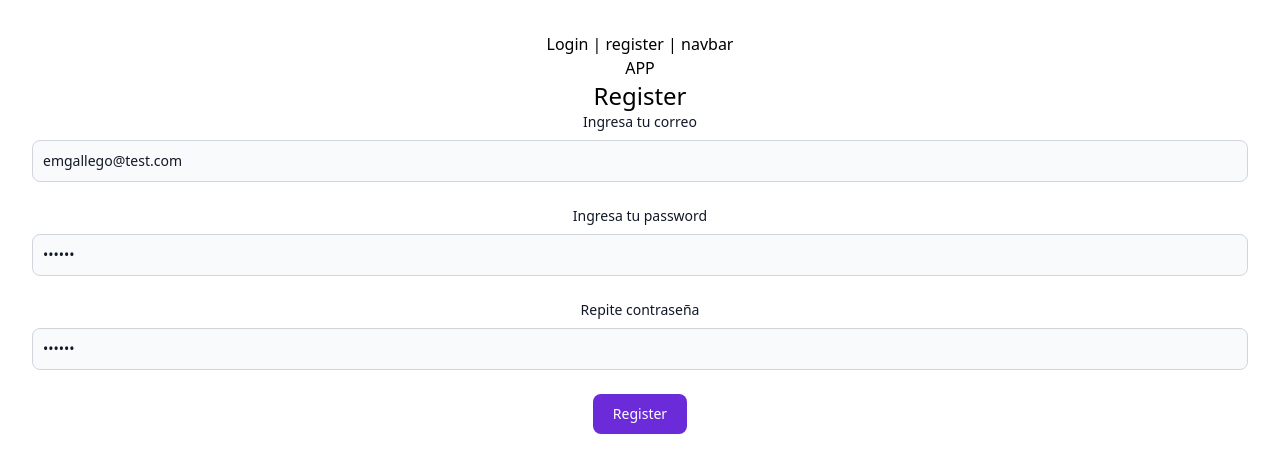
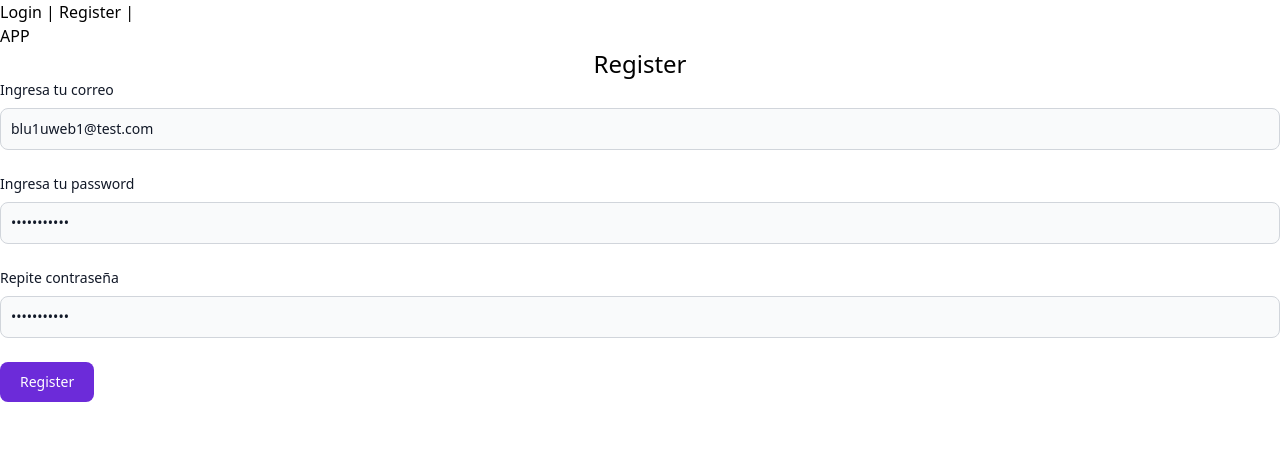
Before and after one commit to edwinmgallego/crud-react-rr6-ctxtapi-fb, a React (Vite) app: page /register in a window 1280 px wide. Shown: the top 472 px of the page. Built offline with nearby package versions, Linux system fonts and the light colour scheme; no server answers.

Commit message:
implementacion de tailwind

```diff
--- a/src/App.jsx
+++ b/src/App.jsx
@@ -1,26 +1,25 @@
-import { useContext, useState } from "react";
 import { Routes, Route } from "react-router-dom";
+
 import Login from "./routes/Login";
 import Home from "./routes/Home";
-import Navbar from "./Components/navbar";
+import Register from "./routes/Register";
+import Navbar from "./Components/Navbar";
 import RequireAuth from "./Components/RequireAuth";
-import "./App.css";
-import Register from "./Components/Register";
+import { useContext } from "react";
 import { UserContext } from "./context/UserProvider";
 import LayoutContainerForm from "./Components/LayoutContainerForm";
 
-function App() {
+const App = () => {
   const { user } = useContext(UserContext);
 
   if (user === false) {
-    return <p>loading user............</p>;
+    return <p>Loading...</p>;
   }
 
   return (
     <>
       <Navbar />
       <h1>APP</h1>
-
       <Routes>
         <Route
           path="/"
@@ -29,14 +28,15 @@ function App() {
               <Home />
             </RequireAuth>
           }
-        ></Route>
-        <Route path={"/"} element={<LayoutContainerForm />}>
-          <Route path="/login" element={<Login />}></Route>
-          <Route path="/register" element={<Register />}></Route>
+        />
+
+        <Route path="/" element={<LayoutContainerForm />}>
+          <Route path="/login" element={<Login />} />
+          <Route path="/register" element={<Register />} />
         </Route>
       </Routes>
     </>
   );
-}
+};
 
 export default App;
--- a/src/Components/ExampleRef.jsx
+++ b/src/Components/ExampleRef.jsx
@@ -32,7 +32,6 @@ Esto permite manipular directamente un elemento del DOM (el input) en un compone
 
 */
 
-
 import { forwardRef, useRef } from "react";
 
 const InputText = forwardRef((props, ref) => {
--- a/src/Components/Navbar.jsx
+++ b/src/Components/Navbar.jsx
@@ -1,11 +1,10 @@
-import React, { useContext } from "react";
-import { Link, NavLink } from "react-router-dom";
+import { useContext } from "react";
+import { NavLink } from "react-router-dom";
 import { UserContext } from "../context/UserProvider";
-
 const Navbar = () => {
   const { user, signOutUser } = useContext(UserContext);
 
-  const handleClicklogOut = async () => {
+  const handleClickLogout = async () => {
     try {
       await signOutUser();
     } catch (error) {
@@ -14,22 +13,19 @@ const Navbar = () => {
   };
 
   return (
-    <>
     <div>
       {user ? (
         <>
-            <NavLink to="/"> | inicio |</NavLink>
-            <button onClick={handleClicklogOut}>| logout |</button>
+          <NavLink to="/">Inicio | </NavLink>
+          <button onClick={handleClickLogout}>Logout</button>
         </>
       ) : (
         <>
           <NavLink to="/login">Login | </NavLink>
-            <NavLink to="/register">register | </NavLink>
+          <NavLink to="/register">Register | </NavLink>
         </>
       )}
-        navbar
     </div>
-    </>
   );
 };
 
--- a/src/Components/RequireAuth.jsx
+++ b/src/Components/RequireAuth.jsx
@@ -1,12 +1,14 @@
-import React, { useContext } from "react";
+import { useContext } from "react";
 import { UserContext } from "../context/UserProvider";
 import { Navigate } from "react-router-dom";
 
 const RequireAuth = ({ children }) => {
   const { user } = useContext(UserContext);
+
   if (!user) {
     return <Navigate to="/login" />;
   }
+
   return children;
 };
 
--- a/src/routes/Login.jsx
+++ b/src/routes/Login.jsx
@@ -2,7 +2,7 @@ import { useContext } from "react";
 import { UserContext } from "../context/UserProvider";
 import { useNavigate } from "react-router-dom";
 import { useForm } from "react-hook-form";
-import { erroresFirebase } from "../utils/erroresfirebase";
+import { erroresFirebase } from "../utils/erroresFirebase";
 import { formValidate } from "../utils/formValidate";
 
 import FormError from "../Components/FormError";
@@ -22,7 +22,7 @@ const Login = () => {
     setError,
   } = useForm({
     defaultValues: {
-      email: "emgallego@test.com",
+      email: "bluuweb1@test.com",
       password: "123123",
     },
   });
--- a/src/Components/Register.jsx
+++ b/src/routes/Register.jsx
@@ -39,12 +39,11 @@ Botón Register:
 
 Al hacer clic en "Register", se dispara el envío del formulario, que invoca onSubmit.
 Este enfoque garantiza una interfaz intuitiva, validación de datos y manejo efectivo de errores para registrar usuarios en una aplicación React.*/
-
 import { useContext } from "react";
 import { useForm } from "react-hook-form";
 import { useNavigate } from "react-router-dom";
 import { UserContext } from "../context/UserProvider";
-import { erroresFirebase } from "../utils/erroresfirebase";
+import { erroresFirebase } from "../utils/erroresFirebase";
 import { formValidate } from "../utils/formValidate";
 
 import FormError from "../Components/FormError";
@@ -66,9 +65,9 @@ const Register = () => {
     setError,
   } = useForm({
     defaultValues: {
-      email: "emgallego@test.com",
-      password: "123123",
-      repassword: "123123",
+      email: "blu1uweb1@test.com",
+      password: "a1234567890",
+      repassword: "a1234567890",
     },
   });
 
--- a/src/utils/formValidate.js
+++ b/src/utils/formValidate.js
@@ -21,10 +21,9 @@ export const formValidate = (getValues) => {
         return true;
       },
     },
-    validateEquals(getValues) {
+    validateEquals(value) {
       return {
-        equals: (v) =>
-          v === getValues("password") || "No coinciden las contraseñas",
+        equals: (v) => v === value || "No coinciden las contraseñas",
       };
     },
   };
```
Also changed, not shown: src/Components/Title.jsx (line endings or trailing spaces). Lines whose indentation alone changed are shown as unchanged.
